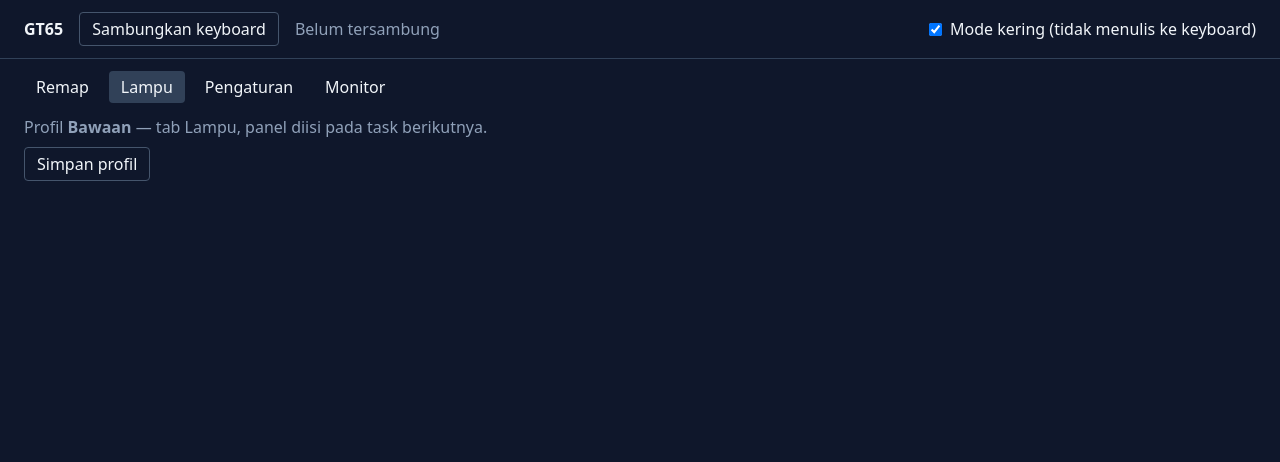
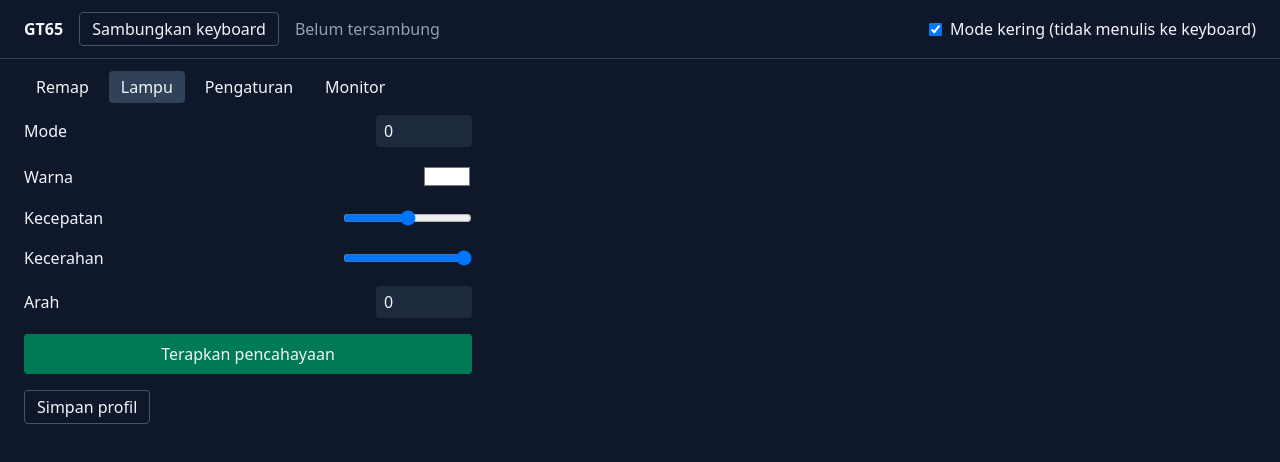
Before and after one commit to RevDonz/gt65-web, a React (Vite) app: page / in a window 1280 px wide. Shown: the top 462 px of the page. Built offline with nearby package versions, Linux system fonts and the light colour scheme.

Commit message:
feat: panel pencahayaan (daftar nilai mode belum dipetakan)

```diff
--- a/src/app/App.tsx
+++ b/src/app/App.tsx
@@ -2,6 +2,8 @@ import { useState } from 'react';
 import { DeviceBar } from './DeviceBar';
 import { useDevice } from './useDevice';
 import { formatHex } from './hex';
+import { LightingPanel } from './panels/LightingPanel';
+import { lighting } from '../gt65/protocol';
 import { loadProfile, saveProfile } from '../store/profile';
 import type { Profile } from '../store/profile';
 
@@ -30,11 +32,17 @@ export function App() {
         ))}
       </nav>
       <main className="px-6 pb-10">
-        <p className="text-slate-400">
-          Profil <strong>{profile.name}</strong> — tab {tab}, panel diisi pada task berikutnya.
-        </p>
+        {tab === 'Lampu' && (
+          <LightingPanel profile={profile} onChange={setProfile}
+                         onApply={() => dev.send(lighting(profile.lighting))} />
+        )}
+        {tab !== 'Lampu' && (
+          <p className="text-slate-400">
+            Profil <strong>{profile.name}</strong> — tab {tab}, panel diisi pada task berikutnya.
+          </p>
+        )}
         <button onClick={() => setProfile({ ...profile, name: profile.name })}
-                className="mt-2 rounded border border-slate-600 px-3 py-1">
+                className="mt-4 rounded border border-slate-600 px-3 py-1">
           Simpan profil
         </button>
         {dev.lastPackets.length > 0 && (
--- /dev/null
+++ b/src/app/panels/LightingPanel.tsx
@@ -0,0 +1,60 @@
+import type { Profile } from '../../store/profile';
+
+export function LightingPanel({ profile, onChange, onApply }: {
+  profile: Profile;
+  onChange: (p: Profile) => void;
+  onApply: () => void;
+}) {
+  const l = profile.lighting;
+  const set = (patch: Partial<typeof l>) =>
+    onChange({ ...profile, lighting: { ...l, ...patch } });
+
+  const hex = `#${[l.r, l.g, l.b].map((v) =>
+    v.toString(16).padStart(2, '0')).join('')}`;
+
+  return (
+    <section className="flex max-w-md flex-col gap-4">
+      <label className="flex items-center justify-between gap-4">
+        Mode
+        <input type="number" min={0} max={30} value={l.mode}
+               onChange={(e) => set({ mode: Number(e.target.value) })}
+               className="w-24 rounded bg-slate-800 px-2 py-1" />
+      </label>
+
+      <label className="flex items-center justify-between gap-4">
+        Warna
+        <input type="color" value={hex}
+               onChange={(e) => {
+                 const v = e.target.value;
+                 set({ r: parseInt(v.slice(1, 3), 16),
+                       g: parseInt(v.slice(3, 5), 16),
+                       b: parseInt(v.slice(5, 7), 16) });
+               }} />
+      </label>
+
+      <label className="flex items-center justify-between gap-4">
+        Kecepatan
+        <input type="range" min={0} max={4} value={l.speed}
+               onChange={(e) => set({ speed: Number(e.target.value) })} />
+      </label>
+
+      <label className="flex items-center justify-between gap-4">
+        Kecerahan
+        <input type="range" min={0} max={4} value={l.brightness}
+               onChange={(e) => set({ brightness: Number(e.target.value) })} />
+      </label>
+
+      <label className="flex items-center justify-between gap-4">
+        Arah
+        <input type="number" min={0} max={3} value={l.direction}
+               onChange={(e) => set({ direction: Number(e.target.value) })}
+               className="w-24 rounded bg-slate-800 px-2 py-1" />
+      </label>
+
+      <button onClick={onApply}
+              className="rounded bg-emerald-700 px-4 py-2 hover:bg-emerald-600">
+        Terapkan pencahayaan
+      </button>
+    </section>
+  );
+}
```
